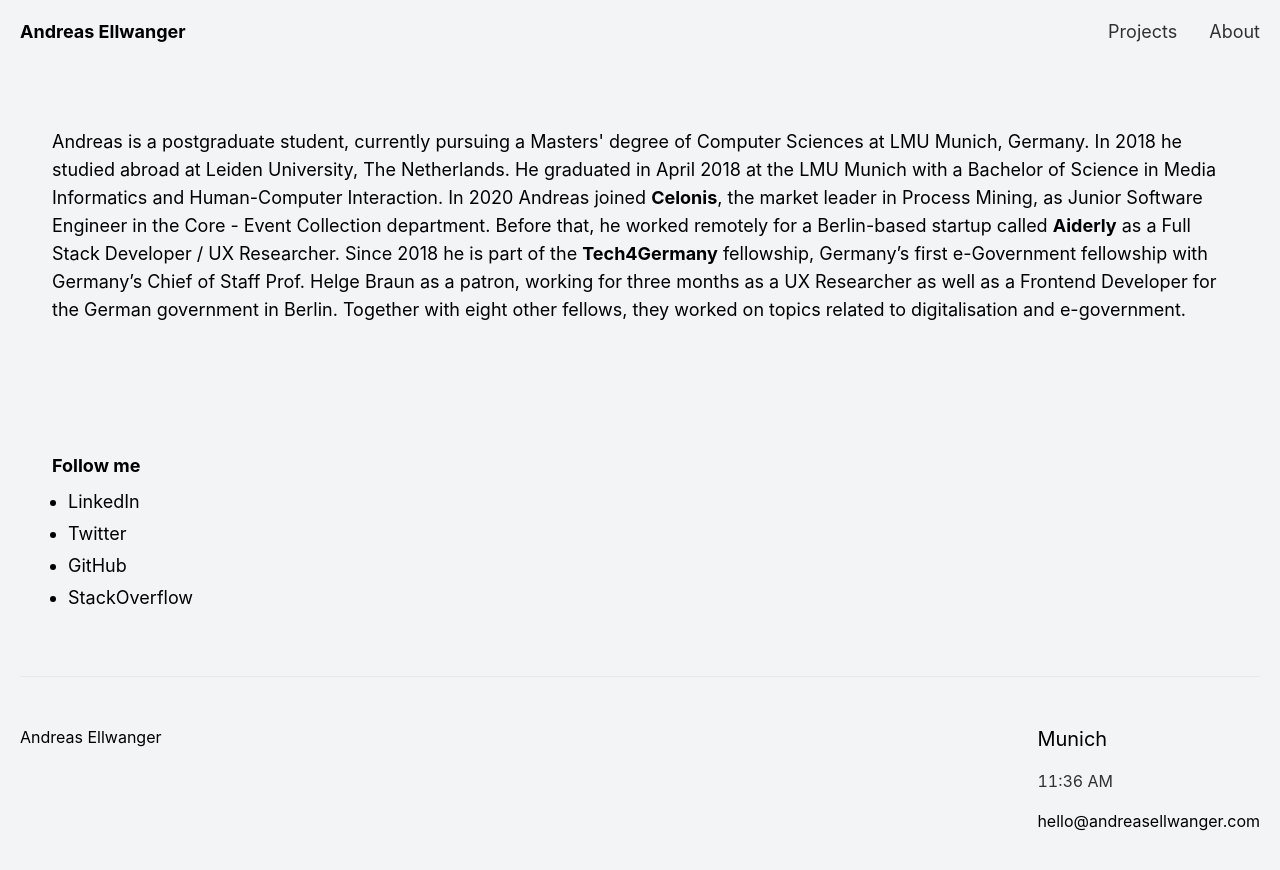
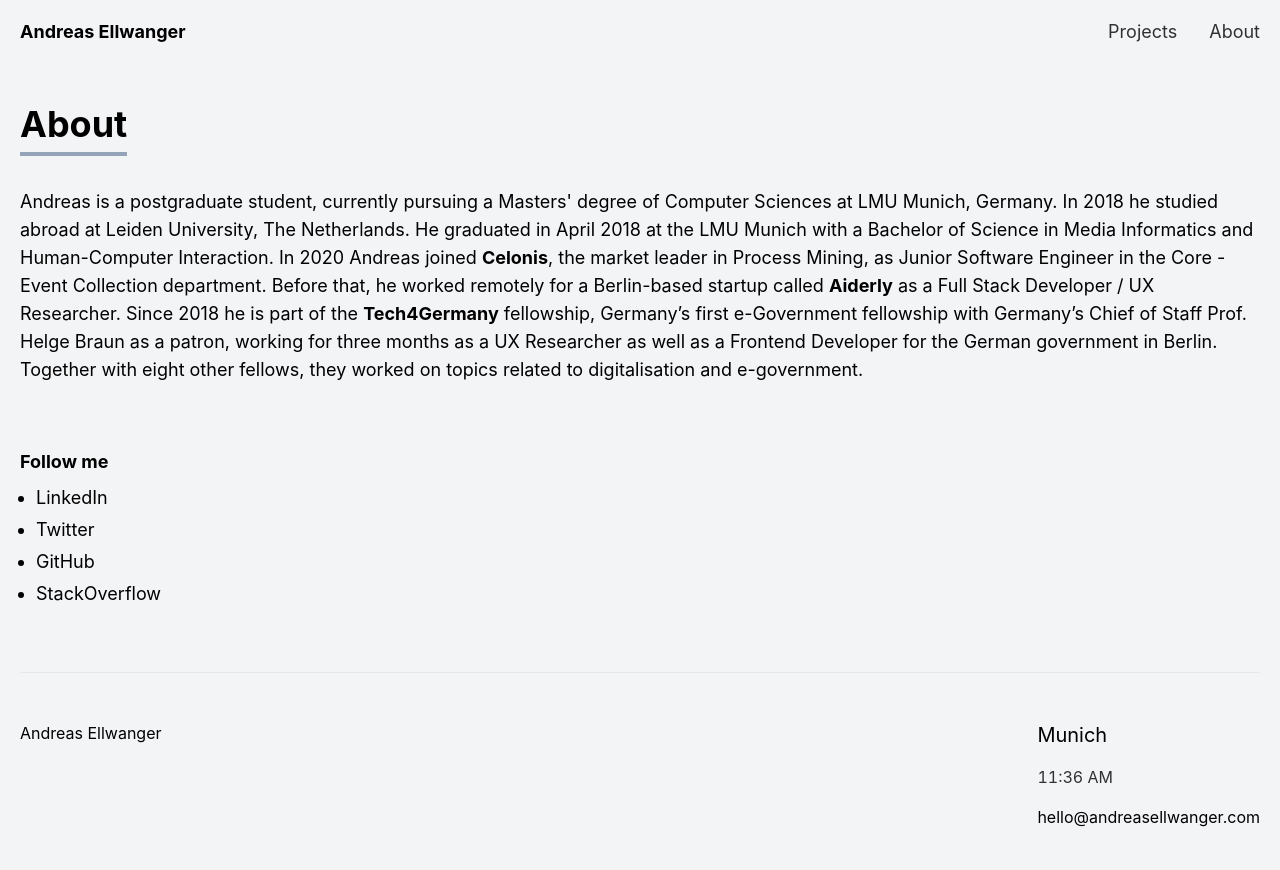
Before and after one commit to ndrsllwngr/andreasellwanger.com, a Next.js app: page /about in a window 1280 px wide. Shown: the top 870 px of the page. Built offline with nearby package versions, Linux system fonts and the light colour scheme.

Commit message:
Fix footer and about page

```diff
--- a/components/footer.tsx
+++ b/components/footer.tsx
@@ -12,7 +12,7 @@
   return (
     <>
       <footer className="bg-accent-1 border-accent-2 border-t">
-        <div className="my-12 flex flex-grow flex-row items-start justify-between">
+        <div className="my-12 flex flex-grow flex-col items-start justify-between space-y-4 sm:flex-row sm:space-y-0">
           <div>Andreas Ellwanger</div>
           <div className="flex flex-row items-center justify-center">
             <div className="flex flex-col">
--- a/pages/about.tsx
+++ b/pages/about.tsx
@@ -7,6 +7,7 @@
 import Layout from '@/components/layout'
 import { LogoCloud } from '@/components/old-logo-cloud'
 import NavBar from '@/components/old-nav-bar'
+import { ProjectCard } from '@/components/project-card'
 import { SOCIAL_PROFILES } from '@/lib/constants'
 
 const AboutPage = () => {
@@ -22,8 +23,17 @@
       </Head>
       <Container className={'min-h-screen'}>
         <NavBar />
+        <div className={'mt-10 flex-grow'}>
+          <div className="mx-auto w-full max-w-7xl flex-row">
+            <div
+              className={
+                'mb-8 inline-block border-b-4 border-slate-400 pb-2 text-2xl font-bold lg:text-4xl'
+              }
+            >
+              About
+            </div>
             <div className={'flex-grow'}>
-          <div className="container mx-auto flex max-w-7xl flex-col items-center justify-between px-4 py-16 sm:px-6 lg:px-8">
+              <div className="mx-auto flex max-w-7xl flex-col justify-between">
                 <p className="font-sans text-lg">
                   Andreas is a postgraduate student, currently pursuing a Masters&apos; degree of
                   Computer Sciences at LMU Munich, Germany. In 2018 he studied abroad at Leiden
@@ -36,13 +46,13 @@
                   Developer / UX Researcher. Since 2018 he is part of the{' '}
                   <AboutLink href="https://tech.4germany.org/ueber-uns/">Tech4Germany</AboutLink>{' '}
                   fellowship, Germany’s first e-Government fellowship with Germany’s Chief of Staff
-              Prof. Helge Braun as a patron, working for three months as a UX Researcher as well as
-              a Frontend Developer for the German government in Berlin. Together with eight other
-              fellows, they worked on topics related to digitalisation and e-government.
+                  Prof. Helge Braun as a patron, working for three months as a UX Researcher as well
+                  as a Frontend Developer for the German government in Berlin. Together with eight
+                  other fellows, they worked on topics related to digitalisation and e-government.
                 </p>
               </div>
             </div>
-        <div className="container mx-auto flex max-w-7xl flex-col flex-wrap items-start justify-between px-4 py-16 sm:px-6 lg:px-8">
+            <div className="container mx-auto flex max-w-7xl flex-col flex-wrap items-start justify-between py-16">
               <p className="mb-2 text-lg font-bold">Follow me</p>
               <ul className="ml-4 list-disc space-y-1 text-lg">
                 {SOCIAL_PROFILES.map((socialProfile, i) => (
@@ -54,7 +64,11 @@
                 ))}
               </ul>
             </div>
+          </div>
+        </div>
+        <div className="mx-auto w-full max-w-7xl flex-row">
           <Footer />
+        </div>
       </Container>
     </Layout>
   )
--- a/pages/projects.tsx
+++ b/pages/projects.tsx
@@ -37,7 +37,9 @@
             ))}
           </div>
         </div>
-        <Footer />
+        <div className="mx-auto w-full max-w-7xl flex-row">
+          <Footer />
+        </div>
       </Container>
     </Layout>
   )
```
Lines whose indentation alone changed are shown as unchanged.
